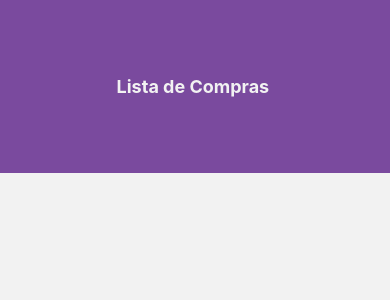
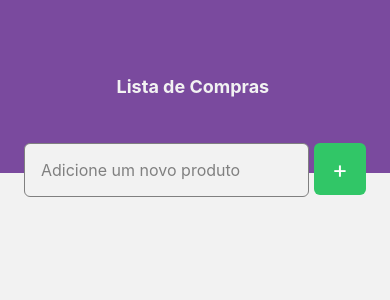
Before and after one commit to cesulfaculdade/trabalho01-gabriel2023014161, a React Native app: screen / in a window 390 px wide. Shown: the top 300 px of the page. Built offline with nearby package versions, Linux system fonts and the light colour scheme.

Commit message:
add input and button

```diff
--- a/src/screens/Home.tsx
+++ b/src/screens/Home.tsx
@@ -1,14 +1,35 @@
-import { StyleSheet, Text, View } from "react-native"
+import { StyleSheet, Text, TextInput, TouchableOpacity, TouchableOpacityBase, View } from "react-native"
 
 export function Home() {
+
+  function handleProductAdd() {
+    console.log('Teste')
+  }
+
   return (
     <View style={styles.container}>
       <View style={styles.header}>
         <Text style={styles.headerText}>Lista de Compras </Text>
       </View>
-        <View>
 
+        <View style={styles.form}>
+          <TextInput
+            style={styles.input}
+            placeholder="Adicione um novo produto"
+            placeholderTextColor='#808080'
+            keyboardType="default"
+          />
+
+          <TouchableOpacity
+          style={styles.button}
+          onPress={handleProductAdd}
+          >
+            <Text style={styles.textButton}>
+              +
+            </Text>
+          </TouchableOpacity>
         </View>
+
     </View>
   )
 }
@@ -28,5 +49,38 @@ const styles = StyleSheet.create({
     fontWeight: 'bold',
     color: '#F2F2F2',
     margin: 'auto'
+  },
+  form: {
+    flexDirection: 'row',
+    width: '100%',
+    marginTop: -30
+  },
+  input: {
+    flex: 1,
+    backgroundColor: '#F2F2F2',
+    borderRadius: 6,
+    padding: 16,
+    alignItems: 'center',
+    fontSize: 16,
+    marginRight: 5,
+    height: 54,
+    marginLeft: 24,
+    borderColor: '#808080',
+    borderStyle: 'solid',
+    borderWidth: 0.5
+  },
+  button: {
+    borderRadius: 6,
+    backgroundColor: '#31C667',
+    width: 52,
+    height: 52,
+    borderColor: '#808080',
+    marginRight: 24,
+    justifyContent: 'center',
+    alignItems: 'center'
+  },
+  textButton: {
+    color: '#fff',
+    fontSize: 24
   }
 })
```
